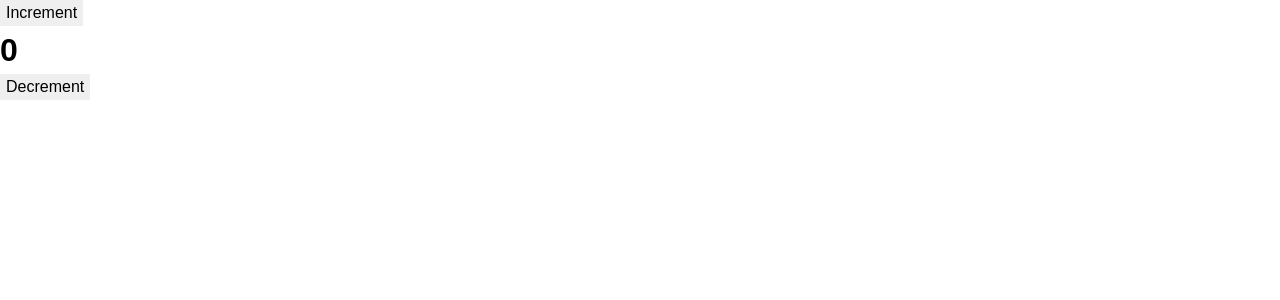
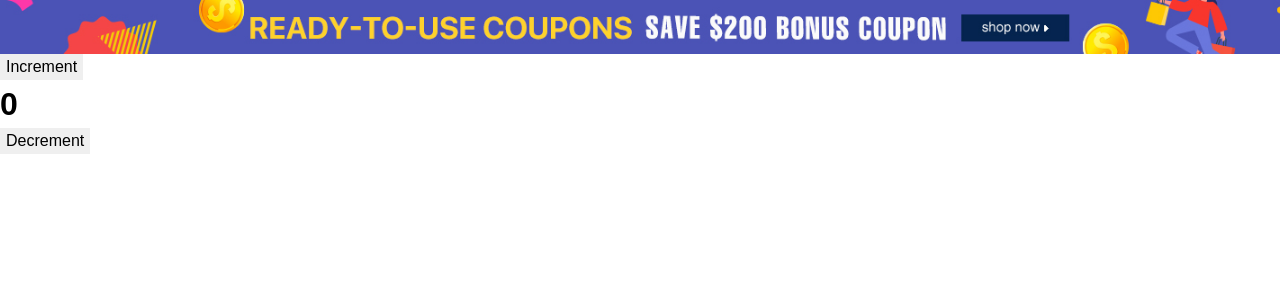
Before and after one commit to nimaaskari/shopty, a Next.js app: page / in a window 1280 px wide. Shown: the top 300 px of the page. Built offline with nearby package versions, Linux system fonts and the light colour scheme.

Commit message:
add the header and 'ad' banner

```diff
--- /dev/null
+++ b/components/header/Ad.tsx
@@ -0,0 +1,9 @@
+import Link from "next/link";
+import styles from "./styles.module.scss";
+export default function Ad() {
+  return (
+    <Link href="/browse">
+      <div className={styles.ad}></div>
+    </Link>
+  );
+}
--- /dev/null
+++ b/components/header/index.tsx
@@ -0,0 +1,10 @@
+import Ad from "./Ad";
+import styles from "./styles.module.scss";
+
+export default function Header() {
+  return (
+    <header className="styles.header">
+      <Ad />
+    </header>
+  );
+}
--- /dev/null
+++ b/components/header/styles.module.scss
@@ -0,0 +1,11 @@
+.header {
+  height: 100%;
+}
+.ad {
+  height: 54px;
+  width: 100%;
+  background-image: url("../../public/images/ad.jpg");
+  background-size: cover;
+  background-repeat: no-repeat;
+  background-position: 50% 50%;
+}
--- a/next.config.cjs
+++ b/next.config.cjs
@@ -1,6 +1,11 @@
 /** @type {import('next').NextConfig} */
+const path = require("path");
 const nextConfig = {
   reactStrictMode: true,
+  sassOptions: {
+    includePaths: [path.join(__dirname, "styles")],
+    prependData: `@import "./base.scss";`,
+  },
 };
 
 module.exports = nextConfig;
--- a/pages/_app.tsx
+++ b/pages/_app.tsx
@@ -1,3 +1,4 @@
+import Head from "next/head";
 import "@/styles/globals.scss";
 import type { AppProps } from "next/app";
 import { store } from "../store";
@@ -5,8 +6,16 @@ import { Provider } from "react-redux";
 
 export default function App({ Component, pageProps }: AppProps) {
   return (
-    <Provider store={store}>
-      <Component {...pageProps} />
-    </Provider>
+    <>
+      <Head>
+        <title>Shopty</title>
+        <meta name="desctiption" content="shopty online shop" />
+        <meta name="viewport" content="width=device-width, initial-scale=1" />
+        <link rel="icon" href="/favicon.ico" />
+      </Head>
+      <Provider store={store}>
+        <Component {...pageProps} />
+      </Provider>
+    </>
   );
 }
--- a/pages/index.tsx
+++ b/pages/index.tsx
@@ -1,21 +1,16 @@
-import Head from "next/head";
 import styles from "@/styles/Home.module.scss";
 import type { RootState } from "../store";
 import { useSelector, useDispatch } from "react-redux";
 import { decrement, increment } from "../store/counterSlice";
+import Header from "@/components/header";
 
 export default function Home() {
   const count = useSelector((state: RootState) => state.counter.value);
   const dispatch = useDispatch();
   return (
     <>
-      <Head>
-        <title>Shopty</title>
-        <meta name="description" content="Generated by create next app" />
-        <meta name="viewport" content="width=device-width, initial-scale=1" />
-        <link rel="icon" href="/favicon.ico" />
-      </Head>
       <main className={styles.main}>
+        <Header />
         <button
           aria-label="Increment value"
           onClick={() => dispatch(increment())}
```
Also changed, not shown: public/images/ad.jpg (added), styles/base.scss (added).
